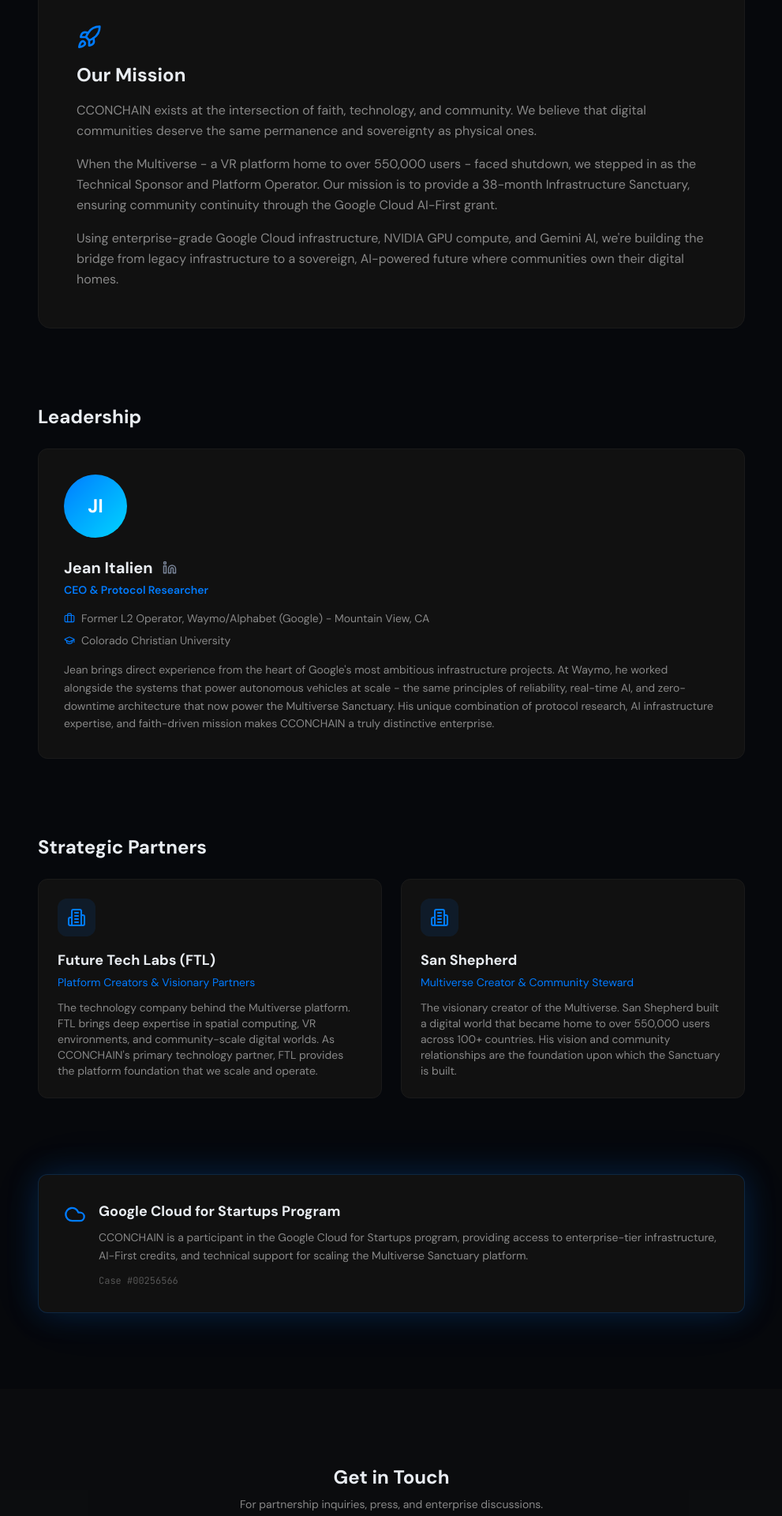
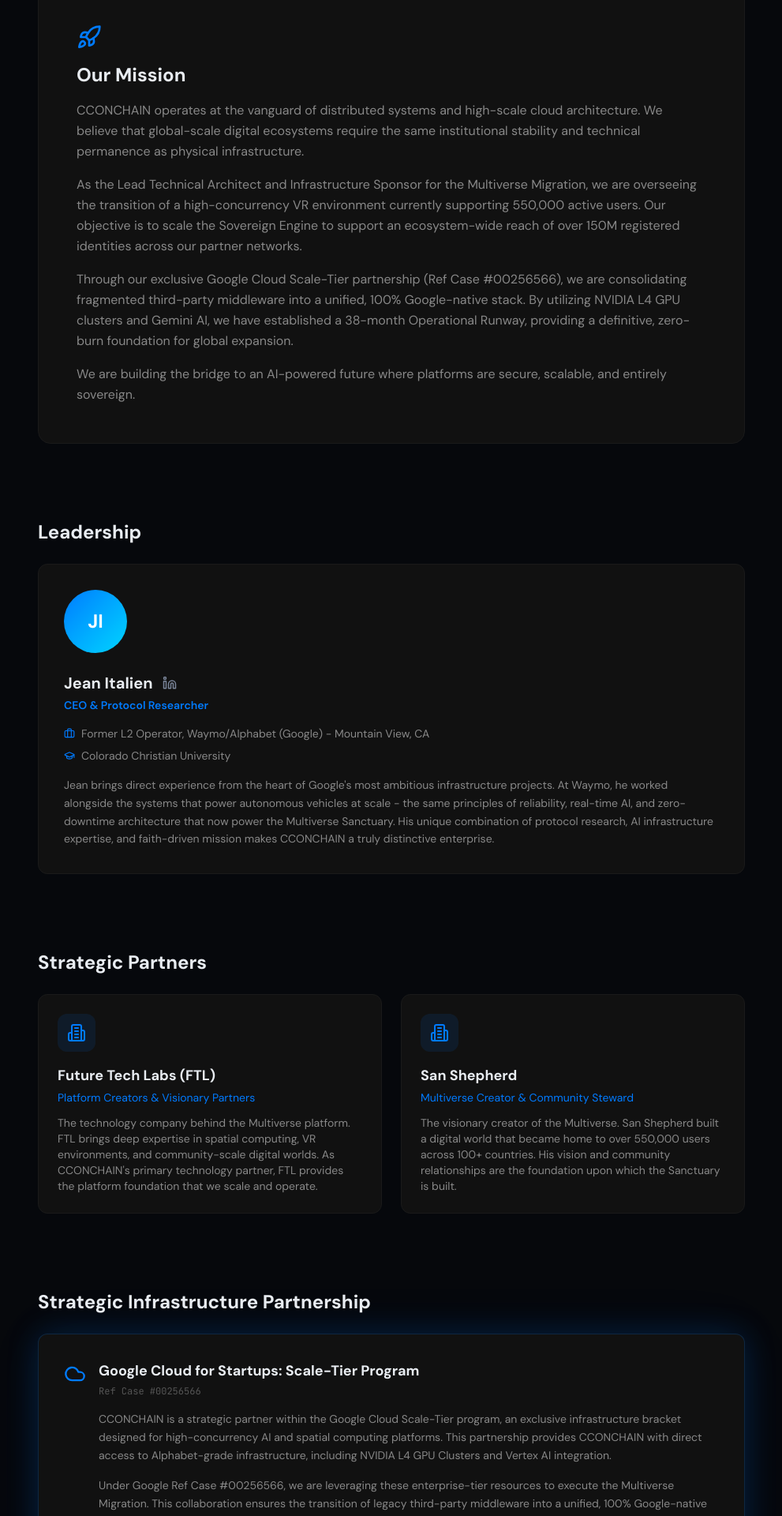
Before and after one commit to Devlandl/cyberchurch, a Next.js app: page /about in a window 1280 px wide. Shown: the part 400-2320 px from the top of the page at 79% size, without its empty margins (144-1135 px from the left). Built offline with nearby package versions, Linux system fonts and the light colour scheme.

Commit message:
feat: update about page with Strategic Infrastructure Partnership and revised mission
Co-Authored-By: Claude Opus 4.6 (1M context) <noreply@anthropic.com>

```diff
--- a/app/about/page.tsx
+++ b/app/about/page.tsx
@@ -51,20 +51,27 @@ export default function AboutPage() {
             <Rocket size={32} className="text-[#007BFF] mb-4" />
             <h2 className="text-2xl font-bold mb-4">Our Mission</h2>
             <p className="text-[#888] leading-relaxed mb-4">
-              CCONCHAIN exists at the intersection of faith, technology, and
-              community. We believe that digital communities deserve the same permanence
-              and sovereignty as physical ones.
+              CCONCHAIN operates at the vanguard of distributed systems and high-scale
+              cloud architecture. We believe that global-scale digital ecosystems require
+              the same institutional stability and technical permanence as physical infrastructure.
             </p>
             <p className="text-[#888] leading-relaxed mb-4">
-              When the Multiverse - a VR platform home to over 550,000 users - faced
-              shutdown, we stepped in as the Technical Sponsor and Platform Operator. Our
-              mission is to provide a 38-month Infrastructure Sanctuary, ensuring community
-              continuity through the Google Cloud AI-First grant.
+              As the Lead Technical Architect and Infrastructure Sponsor for the Multiverse
+              Migration, we are overseeing the transition of a high-concurrency VR environment
+              currently supporting 550,000 active users. Our objective is to scale the Sovereign
+              Engine to support an ecosystem-wide reach of over 150M registered identities
+              across our partner networks.
+            </p>
+            <p className="text-[#888] leading-relaxed mb-4">
+              Through our exclusive Google Cloud Scale-Tier partnership (Ref Case #00256566),
+              we are consolidating fragmented third-party middleware into a unified, 100%
+              Google-native stack. By utilizing NVIDIA L4 GPU clusters and Gemini AI, we have
+              established a 38-month Operational Runway, providing a definitive, zero-burn
+              foundation for global expansion.
             </p>
             <p className="text-[#888] leading-relaxed">
-              Using enterprise-grade Google Cloud infrastructure, NVIDIA GPU compute, and
-              Gemini AI, we&apos;re building the bridge from legacy infrastructure to a
-              sovereign, AI-powered future where communities own their digital homes.
+              We are building the bridge to an AI-powered future where platforms are secure,
+              scalable, and entirely sovereign.
             </p>
           </div>
         </div>
@@ -104,19 +111,28 @@ export default function AboutPage() {
         </div>
       </section>
 
-      {/* Google Cloud */}
+      {/* Strategic Infrastructure Partnership */}
       <section className="pb-24 px-6">
         <div className="max-w-4xl mx-auto">
+          <h2 className="text-2xl font-bold mb-6">Strategic Infrastructure Partnership</h2>
           <div className="bg-[#111] border border-[#007BFF]/20 rounded-xl p-8 flex items-start gap-4 glow-blue">
             <Cloud size={28} className="text-[#007BFF] shrink-0 mt-1" />
             <div>
-              <h2 className="text-lg font-bold mb-2">Google Cloud for Startups Program</h2>
+              <h3 className="text-lg font-bold mb-1">Google Cloud for Startups: Scale-Tier Program</h3>
+              <p className="text-xs text-[#555] mb-4 font-mono">Ref Case #00256566</p>
+              <p className="text-sm text-[#888] leading-relaxed mb-4">
+                CCONCHAIN is a strategic partner within the Google Cloud Scale-Tier program,
+                an exclusive infrastructure bracket designed for high-concurrency AI and spatial
+                computing platforms. This partnership provides CCONCHAIN with direct access to
+                Alphabet-grade infrastructure, including NVIDIA L4 GPU Clusters and Vertex AI integration.
+              </p>
               <p className="text-sm text-[#888] leading-relaxed">
-                CCONCHAIN is a participant in the Google Cloud for Startups program,
-                providing access to enterprise-tier infrastructure, AI-First credits, and
-                technical support for scaling the Multiverse Sanctuary platform.
+                Under Google Ref Case #00256566, we are leveraging these enterprise-tier resources
+                to execute the Multiverse Migration. This collaboration ensures the transition of
+                legacy third-party middleware into a unified, 100% Google-native environment,
+                providing the high-performance backbone and real-time data pipelines necessary
+                for a global-scale digital ecosystem.
               </p>
-              <p className="text-xs text-[#555] mt-3 font-mono">Case #00256566</p>
             </div>
           </div>
         </div>
```
